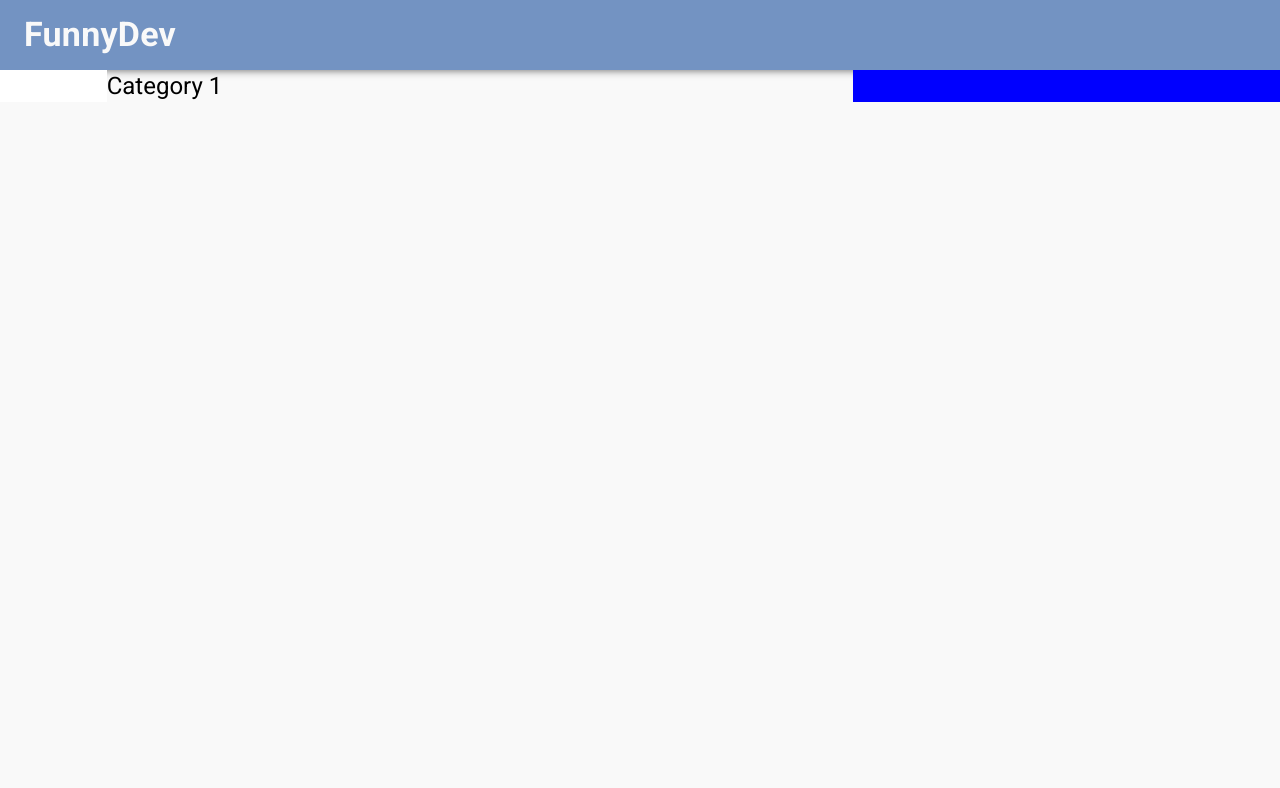
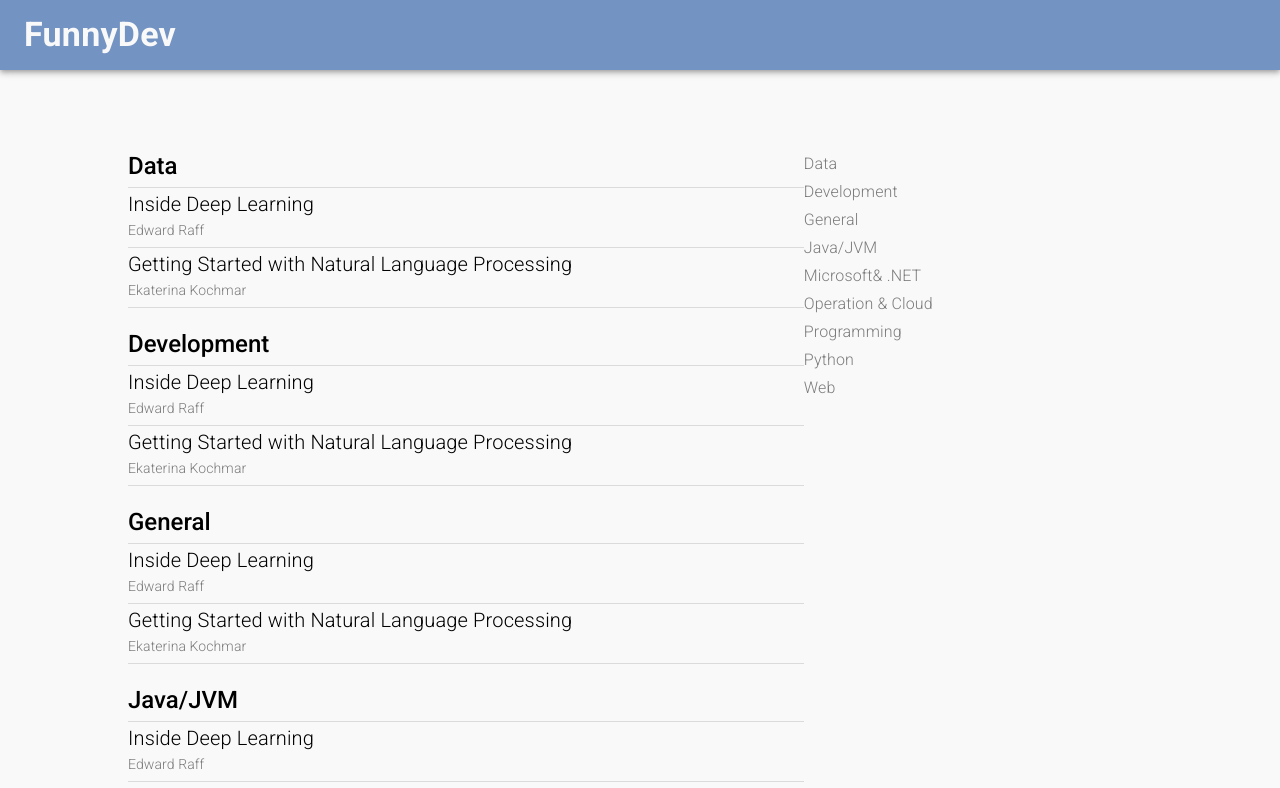
Before and after one commit to FunnyDevP/react_book_store, a React (Create React App) app: page / in a window 1280 px wide. Shown: the top 788 px of the page. Built offline with nearby package versions, Linux system fonts and the light colour scheme.

Commit message:
implement book list and book category on home page

```diff
--- a/src/App.tsx
+++ b/src/App.tsx
@@ -1,19 +1,12 @@
 import React, { FC } from "react";
 import Header from "./components/Header/Header";
-import { Grid } from "@mui/material";
-import Typography from "@mui/material/Typography";
+import Home from "./components/Home/Home";
 
 const App: FC = () => {
   return (
     <>
       <Header data-testid={"app-header"} />
-      <Grid container>
-        <Grid item xs={1} style={{ backgroundColor: "white" }}></Grid>
-        <Grid item xs={7}>
-          <Typography variant={"h5"}>Category 1</Typography>
-        </Grid>
-        <Grid item xs={4} style={{ backgroundColor: "blue" }}></Grid>
-      </Grid>
+      <Home />
     </>
   );
 };
--- /dev/null
+++ b/src/components/Home/BookCategory/BookCategory.tsx
@@ -0,0 +1,24 @@
+import React, { FC } from "react";
+import { ThemeProvider } from "@mui/material";
+import CustomTheme from "../CustomTheme";
+import Box from "@mui/material/Box";
+import Typography from "@mui/material/Typography";
+import DummyBookCategory from "../../../service/DummyBookCategory";
+
+const BookCategory: FC = () => {
+  return (
+    <ThemeProvider theme={CustomTheme}>
+      <Box sx={{ float: "right", width: "34%", marginTop: "20px" }}>
+        {DummyBookCategory.map((cate) => {
+          return (
+            <Typography variant={"subtitle1"} sx={{ opacity: "50%" }}>
+              {cate}
+            </Typography>
+          );
+        })}
+      </Box>
+    </ThemeProvider>
+  );
+};
+
+export default BookCategory;
--- /dev/null
+++ b/src/components/Home/BookList/BookList.tsx
@@ -0,0 +1,43 @@
+import React, { FC } from "react";
+import Box from "@mui/material/Box";
+import BookData from "../../../service/DummyBookData";
+import { ThemeProvider } from "@mui/material";
+import CustomTheme from "../CustomTheme";
+import Typography from "@mui/material/Typography";
+import Divider from "@mui/material/Divider";
+
+const BookList: FC = () => {
+  return (
+    <Box
+      sx={{
+        width: "66%",
+        display: "inline-block",
+      }}
+    >
+      {BookData.data.map((data) => {
+        return (
+          <>
+            <ThemeProvider theme={CustomTheme}>
+              <Typography variant={"h5"} sx={{ marginTop: "20px" }}>
+                {data.CategoryName}
+              </Typography>
+              <Divider sx={{ marginTop: "5px" }} />
+              {data.BookData.map((data) => (
+                <>
+                  <Typography variant={"h6"}>{data.name}</Typography>
+                  <Typography variant={"subtitle2"} sx={{ opacity: "50%" }}>
+                    {data.author}
+                  </Typography>
+
+                  <Divider sx={{ marginTop: "5px" }} />
+                </>
+              ))}
+            </ThemeProvider>
+          </>
+        );
+      })}
+    </Box>
+  );
+};
+
+export default BookList;
--- /dev/null
+++ b/src/components/Home/CustomTheme.ts
@@ -0,0 +1,18 @@
+import { createTheme } from "@mui/material";
+
+export default createTheme({
+  typography: {
+    h5: {
+      fontWeight: 500,
+    },
+    h6: {
+      fontWeight: 300,
+    },
+    subtitle1: {
+      fontWeight: 300,
+    },
+    subtitle2: {
+      fontWeight: 300,
+    },
+  },
+});
--- /dev/null
+++ b/src/components/Home/Home.tsx
@@ -0,0 +1,21 @@
+import React, { FC } from "react";
+import Box from "@mui/material/Box";
+import BookCategory from "./BookCategory/BookCategory";
+import BookList from "./BookList/BookList";
+
+const Home: FC = () => {
+  return (
+    <Box
+      sx={{
+        paddingLeft: "10%",
+        paddingRight: "10%",
+        marginTop: "60px",
+      }}
+    >
+      <BookList />
+      <BookCategory />
+    </Box>
+  );
+};
+
+export default Home;
--- /dev/null
+++ b/src/service/DummyBookCategory.ts
@@ -0,0 +1,13 @@
+const BookCategory = [
+  "Data",
+  "Development",
+  "General",
+  "Java/JVM",
+  "Microsoft& .NET",
+  "Operation & Cloud",
+  "Programming",
+  "Python",
+  "Web",
+];
+
+export default BookCategory;
--- /dev/null
+++ b/src/service/DummyBookData.ts
@@ -0,0 +1,194 @@
+interface BookData {
+  id: string;
+  name: string;
+  author: string;
+  price: number;
+  createdAt: string;
+}
+
+interface DataInformation {
+  CategoryName: string;
+  BookData: BookData[];
+}
+
+interface Data {
+  data: DataInformation[];
+}
+
+const bookData: Data = {
+  data: [
+    {
+      CategoryName: "Data",
+      BookData: [
+        {
+          id: "1",
+          name: "Inside Deep Learning",
+          author: "Edward Raff",
+          price: 1234.56,
+          createdAt: "hello world",
+        },
+        {
+          id: "2",
+          name: "Getting Started with Natural Language Processing",
+          author: "Ekaterina Kochmar",
+          price: 1234.56,
+          createdAt: "hello world",
+        },
+      ],
+    },
+
+    {
+      CategoryName: "Development",
+      BookData: [
+        {
+          id: "1",
+          name: "Inside Deep Learning",
+          author: "Edward Raff",
+          price: 1234.56,
+          createdAt: "hello world",
+        },
+        {
+          id: "2",
+          name: "Getting Started with Natural Language Processing",
+          author: "Ekaterina Kochmar",
+          price: 1234.56,
+          createdAt: "hello world",
+        },
+      ],
+    },
+    {
+      CategoryName: "General",
+      BookData: [
+        {
+          id: "1",
+          name: "Inside Deep Learning",
+          author: "Edward Raff",
+          price: 1234.56,
+          createdAt: "hello world",
+        },
+        {
+          id: "2",
+          name: "Getting Started with Natural Language Processing",
+          author: "Ekaterina Kochmar",
+          price: 1234.56,
+          createdAt: "hello world",
+        },
+      ],
+    },
+    {
+      CategoryName: "Java/JVM",
+      BookData: [
+        {
+          id: "1",
+          name: "Inside Deep Learning",
+          author: "Edward Raff",
+          price: 1234.56,
+          createdAt: "hello world",
+        },
+        {
+          id: "2",
+          name: "Getting Started with Natural Language Processing",
+          author: "Ekaterina Kochmar",
+          price: 1234.56,
+          createdAt: "hello world",
+        },
+      ],
+    },
+    {
+      CategoryName: "Microsoft& .NET",
+      BookData: [
+        {
+          id: "1",
+          name: "Inside Deep Learning",
+          author: "Edward Raff",
+          price: 1234.56,
+          createdAt: "hello world",
+        },
+        {
+          id: "2",
+          name: "Getting Started with Natural Language Processing",
+          author: "Ekaterina Kochmar",
+          price: 1234.56,
+          createdAt: "hello world",
+        },
+      ],
+    },
+    {
+      CategoryName: "Operation & Cloud",
+      BookData: [
+        {
+          id: "1",
+          name: "Inside Deep Learning",
+          author: "Edward Raff",
+          price: 1234.56,
+          createdAt: "hello world",
+        },
+        {
+          id: "2",
+          name: "Getting Started with Natural Language Processing",
+          author: "Ekaterina Kochmar",
+          price: 1234.56,
+          createdAt: "hello world",
+        },
+      ],
+    },
+    {
+      CategoryName: "Programming",
+      BookData: [
+        {
+          id: "1",
+          name: "Inside Deep Learning",
+          author: "Edward Raff",
+          price: 1234.56,
+          createdAt: "hello world",
+        },
+        {
+          id: "2",
+          name: "Getting Started with Natural Language Processing",
+          author: "Ekaterina Kochmar",
+          price: 1234.56,
+          createdAt: "hello world",
+        },
+      ],
+    },
+    {
+      CategoryName: "Python",
+      BookData: [
+        {
+          id: "1",
+          name: "Inside Deep Learning",
+          author: "Edward Raff",
+          price: 1234.56,
+          createdAt: "hello world",
+        },
+        {
+          id: "2",
+          name: "Getting Started with Natural Language Processing",
+          author: "Ekaterina Kochmar",
+          price: 1234.56,
+          createdAt: "hello world",
+        },
+      ],
+    },
+    {
+      CategoryName: "Web",
+      BookData: [
+        {
+          id: "1",
+          name: "Inside Deep Learning",
+          author: "Edward Raff",
+          price: 1234.56,
+          createdAt: "hello world",
+        },
+        {
+          id: "2",
+          name: "Getting Started with Natural Language Processing",
+          author: "Ekaterina Kochmar",
+          price: 1234.56,
+          createdAt: "hello world",
+        },
+      ],
+    },
+  ],
+};
+export default bookData;
```
Also changed, not shown: src/components/Header/test.json (added, +20 -0 lines).
